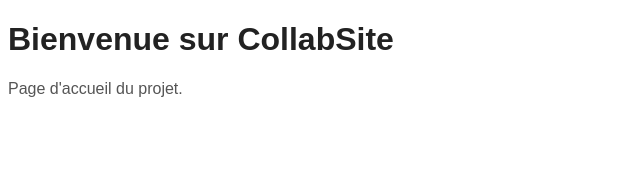
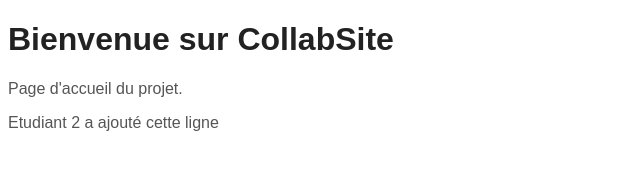
Before and after one commit to abdelfattahessalmi/CollabSite, a plain HTML site: page index.html in a window 1280 px wide. Shown: the whole page, without its empty margins (0-640 px from the left). Drawn offline with Linux system fonts and the light colour scheme.

Commit message:
Modification locale sur index.html

```diff
--- a/index.html
+++ b/index.html
@@ -7,5 +7,6 @@
 <body>
     <h1>Bienvenue sur CollabSite</h1>
     <p>Page d'accueil du projet.</p>
+    <p>Etudiant 2 a ajouté cette ligne </p>
 </body>
 </html>
```
